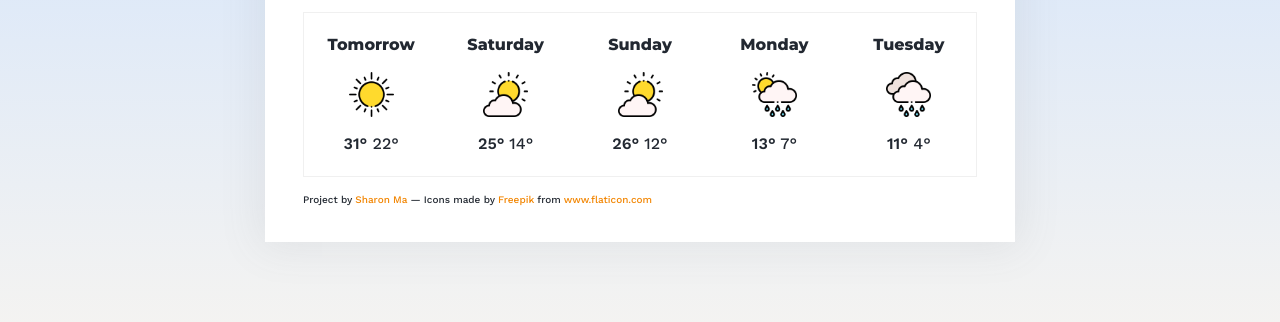
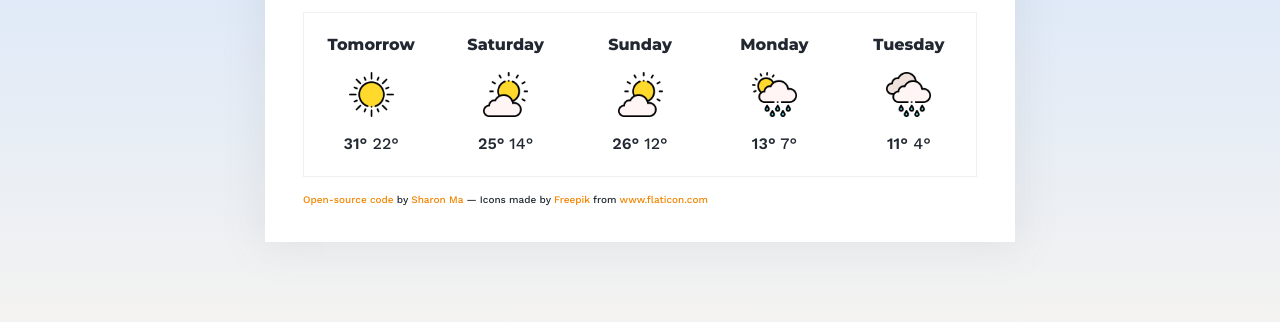
Before and after one commit to digitalroomie/weather-app, a plain HTML site: page index.html in a window 1280 px wide. Shown: the part 284-606 px from the top of the page. Drawn offline with nearby package versions, Linux system fonts and the light colour scheme; no server answers.

Commit message:
Add link to repo in footer

```diff
--- a/index.html
+++ b/index.html
@@ -129,7 +129,7 @@
             </div>
             <div class="row footer">
               <p>
-                Project by
+                <a href="https://github.com/digitalroomie/weather-app" target="_blank">Open-source code</a> by
                 <a
                   href="https://www.instagram.com/digitalroomie/"
                   target="_blank"
```
